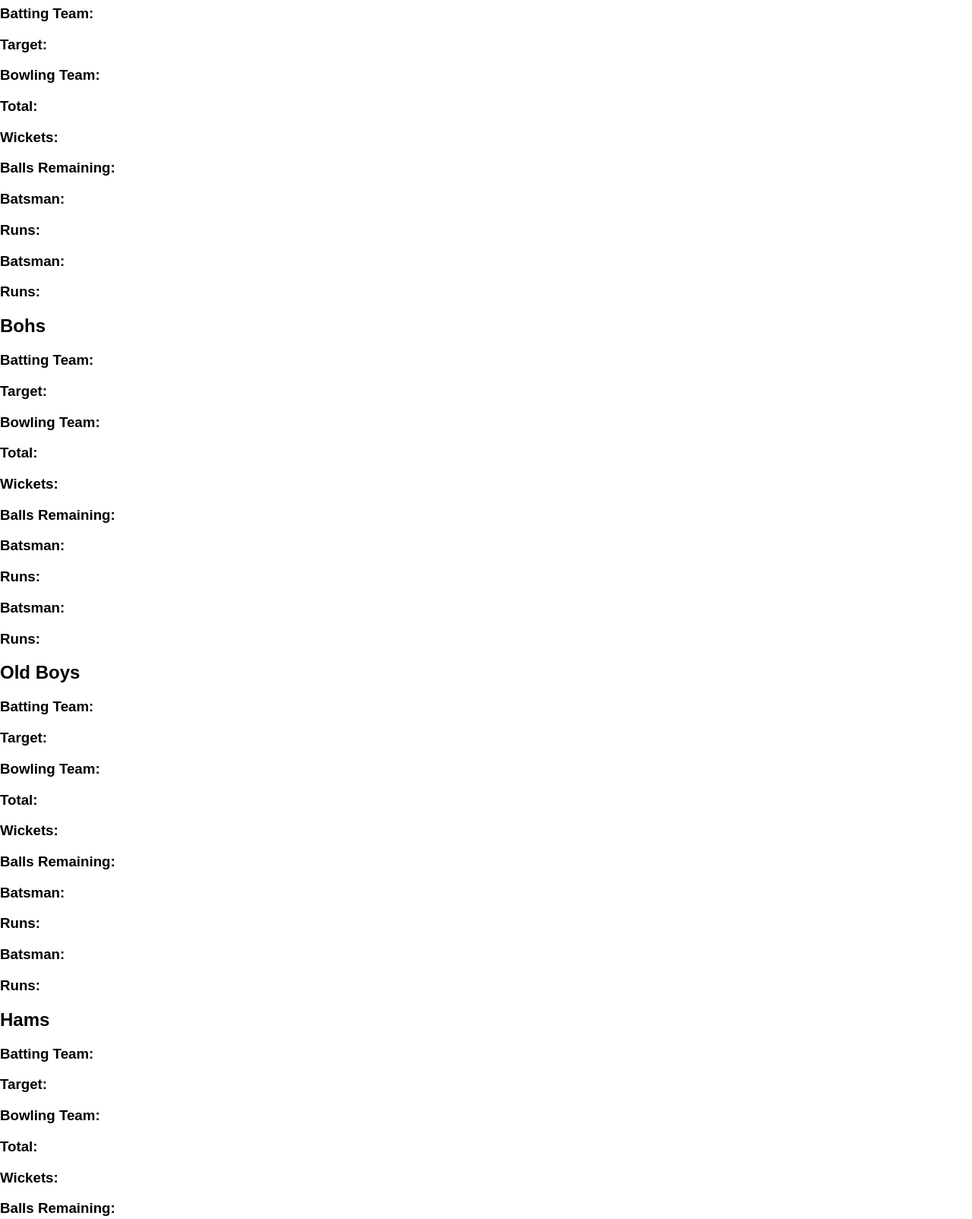
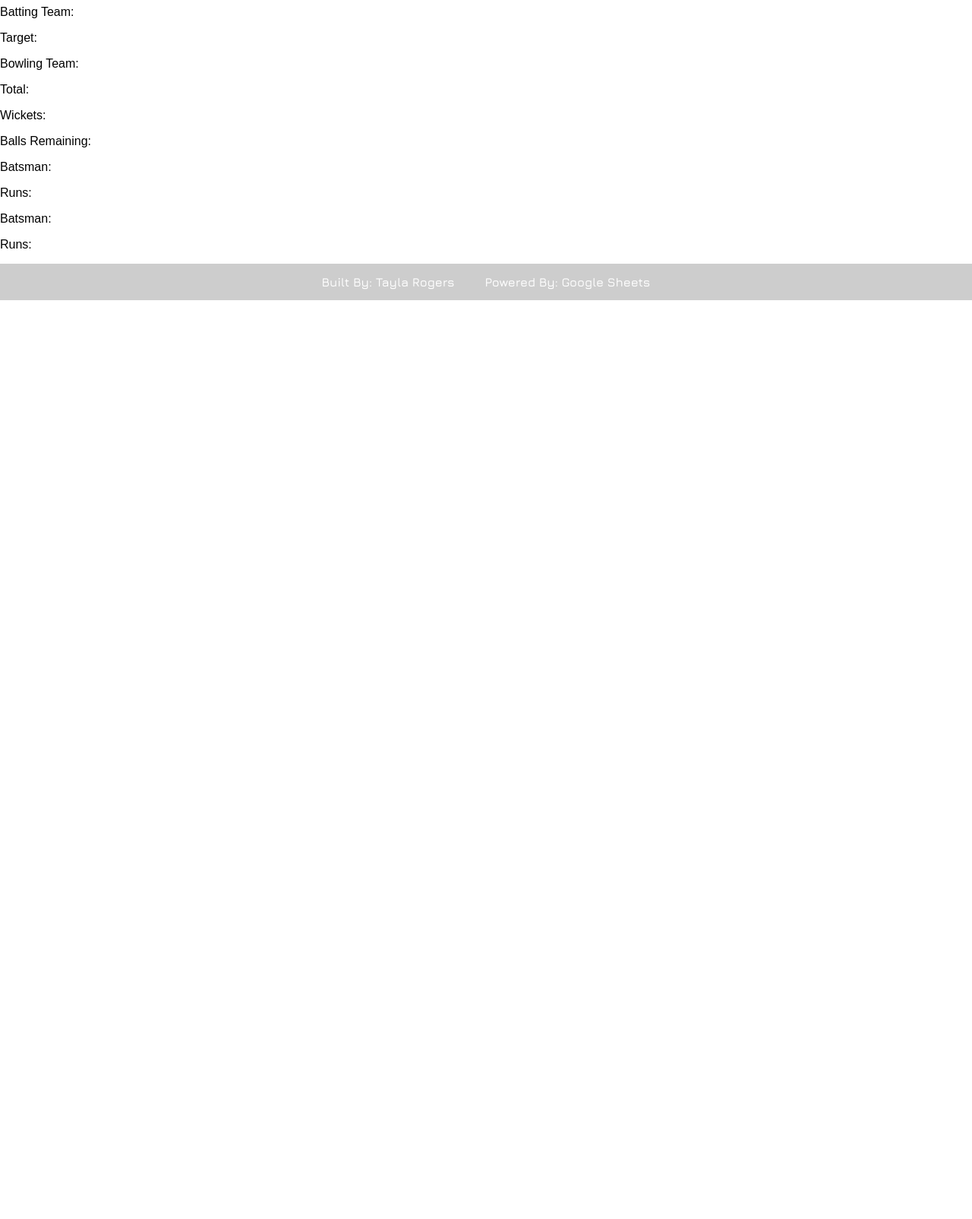
Before and after one commit to taylarogers/live-scoring, a plain HTML site: page index.html in a window 1280 px wide. Shown: the part 180-1784 px from the top of the page at 76% size. After the commit the page ends 800 px from the top, so only its background shows below. Drawn offline with nearby package versions, Linux system fonts and the light colour scheme; a web font is replaced by a local one.

Commit message:
Update Builder Details

```diff
--- a/index.html
+++ b/index.html
@@ -4,8 +4,8 @@
         <title> Gonubie Sixes </title>
         <link rel="stylesheet" type="text/css" href="./style.css">
         <link rel="preconnect" href="https://fonts.googleapis.com">
-<link rel="preconnect" href="https://fonts.gstatic.com" crossorigin>
-<link href="https://fonts.googleapis.com/css2?family=Hind+Vadodara:wght@300&family=Jura:wght@600&display=swap" rel="stylesheet">
+        <link rel="preconnect" href="https://fonts.gstatic.com" crossorigin>
+        <link href="https://fonts.googleapis.com/css2?family=Hind+Vadodara:wght@300&family=Jura:wght@600&display=swap" rel="stylesheet">
     </head>
     <body>
         <div class="main-header">
@@ -18,110 +18,35 @@
 
         <div class="block-wrapper">
             <div class="block">
-                <h2> Gonubie </h2>
-                <div class="one">
-                    <h3> Batting Team: </h3>
-                    <h3> Target: </h3>
+                <h2 class="inner"> Gonubie </h2>
+                <div class="one inner">
+                    <p> Batting Team: </p>
+                    <p class="push"> Target: </p>
                 </div>
-                <div class="two">
-                    <h3> Bowling Team: </h3>
+                <div class="two inner">
+                    <p class="fix-upper"> Bowling Team: </p>
                 </div>
-                <div class="three">
-                    <h3> Total: </h3>
+                <div class="three inner">
+                    <p class="fix-lower"> Total: </p>
                 </div>
-                <div class="four">
-                    <h3> Wickets: </h3>
-                    <h3> Balls Remaining: </h3>
+                <div class="four inner">
+                    <p> Wickets: </p>
+                    <p class="push"> Balls Remaining: </p>
                 </div>
-                <div class="five">
-                    <h3> Batsman: </h3>
-                    <h3> Runs: </h3>
+                <div class="five inner">
+                    <p class="fix-upper"> Batsman: </p>
+                    <p class=" fix-upper push"> Runs: </p>
                 </div>
-                <div class="six">
-                    <h3> Batsman: </h3>
-                    <h3> Runs: </h3>
-                </div>
-            </div>
-            <div class="block">
-                <h2> Bohs </h2>
-                <div class="one">
-                    <h3> Batting Team: </h3>
-                    <h3> Target: </h3>
-                </div>
-                <div class="two">
-                    <h3> Bowling Team: </h3>
-                </div>
-                <div class="three">
-                    <h3> Total: </h3>
-                </div>
-                <div class="four">
-                    <h3> Wickets: </h3>
-                    <h3> Balls Remaining: </h3>
-                </div>
-                <div class="five">
-                    <h3> Batsman: </h3>
-                    <h3> Runs: </h3>
-                </div>
-                <div class="six">
-                    <h3> Batsman: </h3>
-                    <h3> Runs: </h3>
-                </div>
-            </div>
-            <div class="block">
-                <h2> Old Boys </h2>
-                <div class="one">
-                    <h3> Batting Team: </h3>
-                    <h3> Target: </h3>
-                </div>
-                <div class="two">
-                    <h3> Bowling Team: </h3>
-                </div>
-                <div class="three">
-                    <h3> Total: </h3>
-                </div>
-                <div class="four">
-                    <h3> Wickets: </h3>
-                    <h3> Balls Remaining: </h3>
-                </div>
-                <div class="five">
-                    <h3> Batsman: </h3>
-                    <h3> Runs: </h3>
-                </div>
-                <div class="six">
-                    <h3> Batsman: </h3>
-                    <h3> Runs: </h3>
-                </div>
-            </div>
-            <div class="block">
-                <h2> Hams </h2>
-                <div class="one">
-                    <h3> Batting Team: </h3>
-                    <h3> Target: </h3>
-                </div>
-                <div class="two">
-                    <h3> Bowling Team: </h3>
-                </div>
-                <div class="three">
-                    <h3> Total: </h3>
-                </div>
-                <div class="four">
-                    <h3> Wickets: </h3>
-                    <h3> Balls Remaining: </h3>
-                </div>
-                <div class="five">
-                    <h3> Batsman: </h3>
-                    <h3> Runs: </h3>
-                </div>
-                <div class="six">
-                    <h3> Batsman: </h3>
-                    <h3> Runs: </h3>
+                <div class="six inner">
+                    <p class="fix-upper"> Batsman: </p>
+                    <p class="fix-upper push"> Runs: </p>
                 </div>
             </div>
         </div>
 
         <div class="footer">
             <h4 class="credits"> Built By: Tayla Rogers </h4>
-            <h4 class="credits"> Powered By: API Speadsheets </h4>
+            <h4 class="credits"> Powered By: Google Sheets </h4>
         </div>
     </body>
 </html>
```
